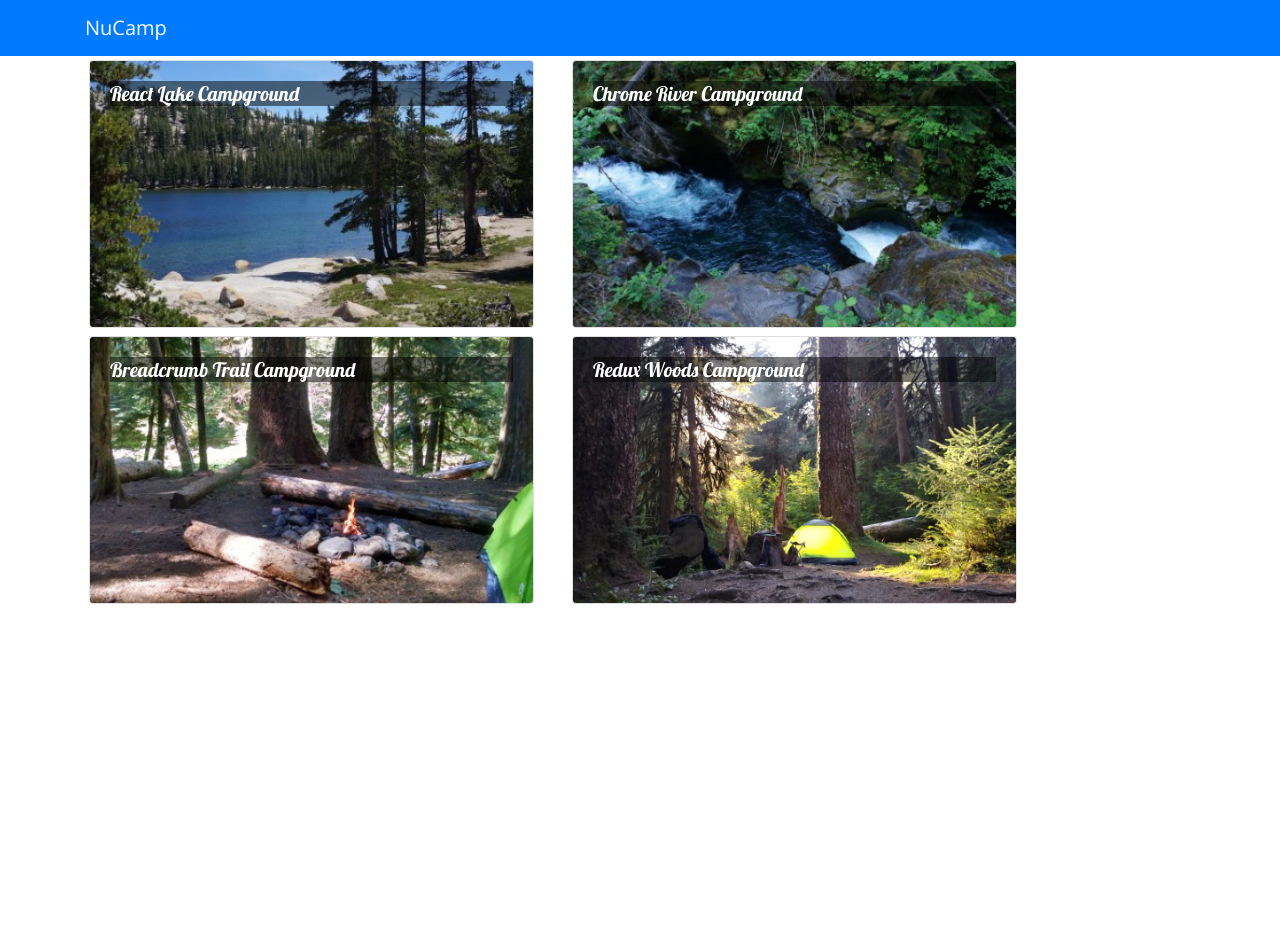
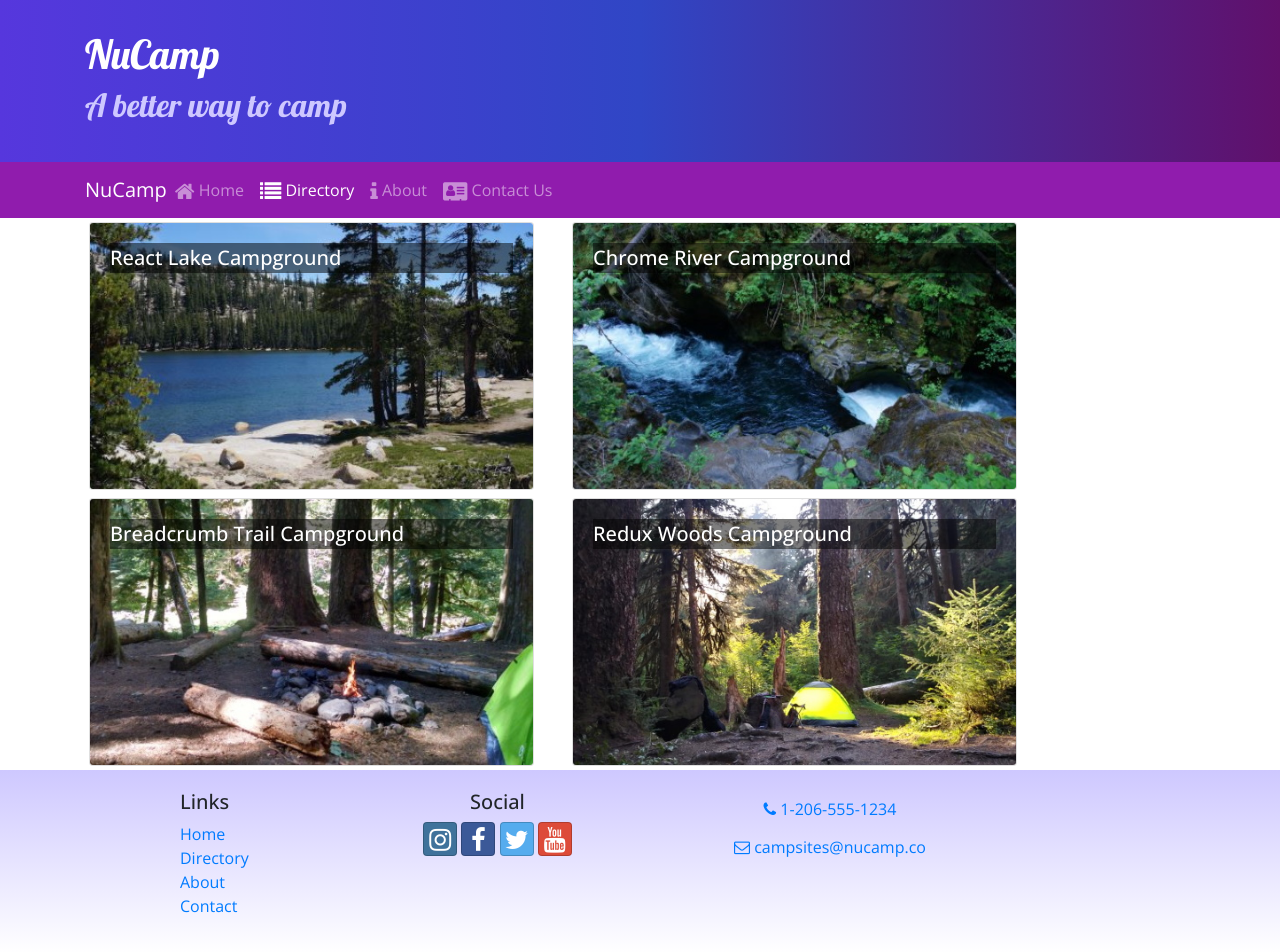
Before and after one commit to AlejandroECA/reactNucamp, a React (Create React App) app: page /directory in a window 1280 px wide. Before the commit the page ends 800 px from the top, so only its background shows below. Built offline with nearby package versions, Linux system fonts and the light colour scheme.

Commit message:
footer & header

```diff
--- a/package.json
+++ b/package.json
@@ -7,9 +7,12 @@
     "@testing-library/react": "^11.1.0",
     "@testing-library/user-event": "^12.1.10",
     "bootstrap": "4.5.2",
+    "bootstrap-social": "5.1.1",
+    "font-awesome": "4.7.0",
     "react": "^17.0.1",
     "react-dom": "^17.0.1",
     "react-popper": "1.3.6",
+    "react-router-dom": "5.2.0",
     "react-scripts": "4.0.1",
     "reactstrap": "8.5.1",
     "typeface-lobster": "^1.1.13",
--- a/src/App.css
+++ b/src/App.css
@@ -41,11 +41,46 @@
   font-family: "Open Sans", sans-serif;
 }
 
+h1, h2, h3, .card-body>.card-title {
+  font-family: "Lobster", cursive;;
+}
+
 .card-title {
-  font: 500 1.25rem "Lobster", cursive;
+  font-weight: 500 ;
+  font-size: 1.25rem
+}
+
+h2{
+  color: blue;
 }
 
 .card-img-overlay .card-title {
   color: white;
   background-color: rgba(0, 0, 0, 0.5);
 }
+
+.row-content {
+  padding: 50px 0;
+  border-bottom: 1px ridge;
+  min-height: 200px;
+}
+
+.site-footer {
+  background-image: linear-gradient(#CEC8FF, white);
+  padding: 20px 0;
+}
+
+.jumbotron {
+  margin: 0;
+  padding: 30px;
+  background-image: linear-gradient(to right, #5637DD, #3046C5, #60106B);
+  color: white;
+}
+
+.jumbotron h2 {
+  color: #CEC8FF;
+}
+
+.navbar-dark {
+  background-color: #901CAD;
+}
--- a/src/App.js
+++ b/src/App.js
@@ -1,15 +1,18 @@
 import React, { Component } from 'react';
 import Main from './components/MainComponent'
 import './App.css';
+import {BrowserRouter} from 'react-router-dom'
 import { CAMPSITES } from './shared/campsites'
 
 class App extends Component {
 
     render() {
         return (
-            <div className="App">
-                <Main />
-            </div>
+            <BrowserRouter>
+                <div className="App">
+                    <Main />
+                </div>
+            </BrowserRouter>
         );
     }
 
--- a/src/components/CampsiteInfoComponent.js
+++ b/src/components/CampsiteInfoComponent.js
@@ -1,15 +1,9 @@
-import React, {Component} from 'react';
+import React from 'react';
 import { Card, CardImg, CardImgOverlay, CardText, CardBody, CardTitle} from 'reactstrap';
 
 
-class CampsiteInfo extends Component{
-    constructor(props){
-        super(props);
-    }
 
-
-
-    renderSelectedCampsite(campsite){
+function RenderSelectedCampsite({campsite}){
     return (
         <div className='col-md-5 m-1'>
                 <Card>
@@ -23,13 +17,13 @@
     )
 }
 
-    renderComments(commentsArray){
-        if (commentsArray){
+function RenderComments({comments}){
+    if (comments){
         return(
             <div className='col-md-5 m-1' >
                 <h4>Comments</h4>
                 {
-                    commentsArray.map( x => {
+                comments.map( x => {
                     return (
                         <div key={x.id}>
                         <p>{x.text} <br></br> -- {x.author},  {new Intl.DateTimeFormat('en-Us',{ year:'numeric',month:'short',day:'2-digit'}).format(new Date(Date.parse(x.date)))}</p>
@@ -42,13 +36,13 @@
     <div></div>
 }
 
-    render(){
-        if(this.props.campsite){
+function CampsiteInfo(props){
+if(props.campsite){
     return(
         <div className='container'>
             <div className='row' >
-                        {this.renderSelectedCampsite(this.props.campsite)}
-                        {this.renderComments(this.props.campsite.comments)}
+                <RenderSelectedCampsite campsite={props.campsite} />
+                <RenderComments comments={props.campsite.comments} />
             </div>
         </div>
     )
@@ -62,6 +56,4 @@
 
 
 
-}
-
 export default CampsiteInfo;
--- a/src/components/DirectoryComponent.js
+++ b/src/components/DirectoryComponent.js
@@ -1,34 +1,24 @@
-import React, {Component} from 'react';
+import React from 'react';
 import { Card, CardImg, CardImgOverlay, CardTitle} from 'reactstrap';
 
-class Directory extends Component {
 
-
-    // renderSelectedCampsite(campsite){
-    //     if(campsite) {
-    //         return (
-    //             <Card>
-    //                 <CardImg top src={campsite.image} alt={campsite.name}/>
-    //                 <CardBody>
-    //                     <CardTitle>{campsite.name}</CardTitle>
-    //                     <CardText>{campsite.description}</CardText>
-    //                 </CardBody>
-    //             </Card>
-    //         )
-    //     }
-    //     return <div />
-    // }
-
-    render(){
-        const directory = this.props.campsites.map(campsite => {
-            return (
-                <div key={campsite.id} className='col-md-5 m-1'>
-                    <Card onClick={() => this.props.onClick(campsite.id)}>
+function RenderDirectoryItem({campsite}){
+    return(
+    <Card>
         <CardImg width='100%' src={campsite.image} alt={campsite.name} />
         <CardImgOverlay>
             <CardTitle>{campsite.name}</CardTitle>
         </CardImgOverlay>
     </Card>
+    )
+}
+
+function Directory (props) {
+
+    const directory = props.campsites.map(campsite => {
+        return (
+            <div key={campsite.id} className='col-md-5 m-1'>
+                <RenderDirectoryItem campsite={campsite}/>
             </div>
         );
     })
@@ -39,16 +29,9 @@
                 {directory}
             </div>
 
-                <div>
-
-                    {/* <div className="col-md-5 m-1">
-                        {this.renderSelectedCampsite(this.state.selectedCampsite)}
-                    </div> */}
-                </div>
-
         </div>
     );
-    }
+
 }
 
 export default Directory;
--- /dev/null
+++ b/src/components/FooterComponent.js
@@ -0,0 +1,35 @@
+import React from 'react'
+import {Link} from 'react-router-dom'
+
+function Footer(props){
+    return(
+        <footer className='site-footer'>
+            <div className="container">
+                <div className="row">
+                    <div className="col-4 col-sm-2 offset-1">
+                        <h5>Links</h5>
+                        <ul className="list-unstyled">
+                            <li><Link to='/home'>Home</Link></li>
+                            <li><Link to='/directory'>Directory</Link></li>
+                            <li><Link to='/aboutus'>About</Link></li>
+                            <li><Link to='/contactus'>Contact</Link></li>
+                        </ul>
+                    </div>
+                    <div className="col-6 col-sm-3 text-center">
+                        <h5>Social</h5>
+                        <a className="btn btn-social-icon btn-instagram" href="http://instagram.com/"><i className="fa fa-instagram" /></a>{' '}
+                        <a className="btn btn-social-icon btn-facebook" href="http://www.facebook.com/"><i className="fa fa-facebook" /></a>{' '}
+                        <a className="btn btn-social-icon btn-twitter" href="http://twitter.com/"><i className="fa fa-twitter" /></a>{' '}
+                        <a className="btn btn-social-icon btn-google" href="http://youtube.com/"><i className="fa fa-youtube" /></a>
+                    </div>
+                    <div className="col-sm-4 text-center">
+                        <a role="button" className="btn btn-link" href="tel:+12065551234"><i className="fa fa-phone" /> 1-206-555-1234</a><br />
+                        <a role="button" className="btn btn-link" href="mailto:notreal@notreal.co"><i className="fa fa-envelope-o" /> campsites@nucamp.co</a>
+                    </div>
+                </div>
+            </div>
+        </footer>
+    )
+}
+
+export default Footer
--- /dev/null
+++ b/src/components/HeaderComponent.js
@@ -0,0 +1,74 @@
+import React, {Component} from 'react'
+import {Nav,NavbarToggler,Collapse,NavItem, Navbar, NavbarBrand, Jumbotron} from 'reactstrap'
+import {NavLink} from 'react-router-dom'
+
+
+class Header extends Component{
+
+    constructor(props){
+        super(props);
+
+        this.toggleNav = this.toggleNav.bind(this);
+        this.state ={
+            isNavOpen: false
+        };
+    }
+
+    toggleNav(){
+        this.setState({
+            isNavOpen: !this.state.isNavOpen
+        })
+    }
+
+
+    render(){
+        return(
+            <React.Fragment>
+                <Jumbotron fluid>
+                    <div className='container'>
+                        <div className='row'>
+                            <div className="col">
+                                <h1>NuCamp</h1>
+                                <h2>A better way to camp</h2>
+                            </div>
+                        </div>
+                    </div>
+                </Jumbotron>
+
+                <Navbar dark sticky='top' expand='md'>
+                <div className="container">
+                    <NavbarBrand className='mr-auto' href="/">NuCamp</NavbarBrand>
+                    <NavbarToggler onClick={this.toggleNav} />
+                    <Collapse isOpen={this.state.isNavOpen} navbar>
+                        <Nav navbar>
+                            <NavItem>
+                                <NavLink className='nav-link' to='/home'>
+                                    <i className='fa fa-home fa-lg'></i> Home
+                                </NavLink>
+                            </NavItem>
+                            <NavItem>
+                                <NavLink className="nav-link" to="/directory">
+                                    <i className="fa fa-list fa-lg" /> Directory
+                                </NavLink>
+                            </NavItem>
+                            <NavItem>
+                                <NavLink className="nav-link" to="/aboutus">
+                                    <i className="fa fa-info fa-lg" /> About
+                                </NavLink>
+                            </NavItem>
+                            <NavItem>
+                                <NavLink className="nav-link" to="/contactus">
+                                    <i className="fa fa-address-card fa-lg" /> Contact Us
+                                </NavLink>
+                            </NavItem>
+
+                        </Nav>
+                    </Collapse>
+                </div>
+                </Navbar>
+            </React.Fragment>
+        );
+    }
+}
+
+export default Header
--- /dev/null
+++ b/src/components/HomeComponent.js
@@ -0,0 +1,11 @@
+import React from 'react';
+
+function Home(props){
+    return(
+        <div className='container'>
+            <h4>Home</h4>
+        </div>
+    )
+}
+
+export default Home;
--- a/src/components/MainComponent.js
+++ b/src/components/MainComponent.js
@@ -1,8 +1,11 @@
 import React, { Component } from 'react';
-import { Navbar, NavbarBrand } from 'reactstrap';
 import Directory from './DirectoryComponent'
+import Header from './HeaderComponent'
 import { CAMPSITES } from '../shared/campsites'
 import CampsiteInfo from './CampsiteInfoComponent'
+import Home from './HomeComponent';
+import {Switch, Route, Redirect } from 'react-router-dom'
+import Footer from './FooterComponent'
 
 
 class Main extends Component {
@@ -10,27 +13,29 @@
         super(props);
         this.state = {
             campsites: CAMPSITES,
-            selectedCampsite: null
-
         }
     }
 
-    onCampsiteSelect(campsiteId){
-        this.setState({selectedCampsite: campsiteId});
-    }
+
 
     render() {
+        const HomePage =() =>{
+        return (
+            <Home />
+        );
+        }
+
         return (
             <div>
-                <Navbar dark color="primary">
-                <div className="container">
-                    <NavbarBrand href="/">NuCamp</NavbarBrand>
-                </div>
-                </Navbar>
-                <Directory campsites={this.state.campsites} onClick ={campsiteId => this.onCampsiteSelect(campsiteId)}/>
-                <CampsiteInfo campsite={this.state.campsites.filter(campsite => campsite.id === this.state.selectedCampsite)[0]} />
+                <Header />
+                <Switch>
+                    <Route path='/home' component={HomePage} />
+                    <Route exact path='/directory' render={()=> <Directory campsites={this.state.campsites} />}/>
+                    <Redirect to='/home' />
+                </Switch>
+                <Footer />
             </div>
-        );
+        )
     }
 }
 
--- a/src/index.js
+++ b/src/index.js
@@ -6,6 +6,8 @@
 import 'typeface-open-sans';
 import reportWebVitals from './reportWebVitals';
 import 'bootstrap/dist/css/bootstrap.min.css';
+import 'font-awesome/css/font-awesome.css'
+import 'bootstrap-social/bootstrap-social.css'
 import App from './App';
 
 
```
Also changed, not shown: 2 other files (tests, documents, lock files or other folders). Lines whose indentation alone changed are shown as unchanged.
